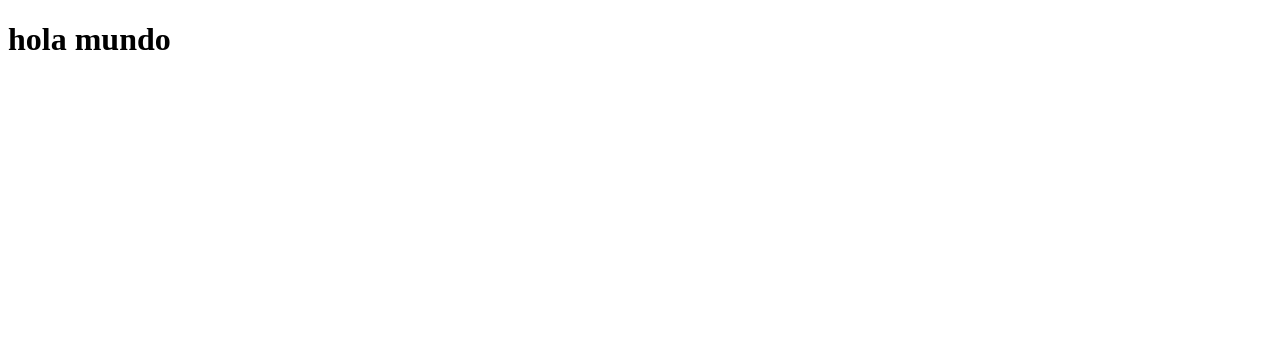
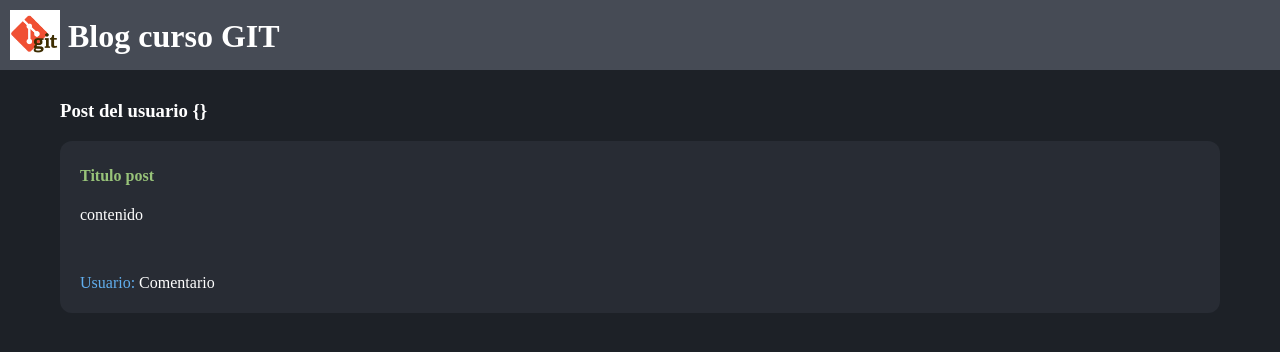
Before and after one commit to ItalicDev/prueba21, a plain HTML site: page index.html in a window 1280 px wide. Drawn offline with Linux system fonts and the light colour scheme.

Commit message:
Cambios 212

```diff
--- a/index.html
+++ b/index.html
@@ -8,6 +8,22 @@
     <link rel="stylesheet" href="style.css">
 </head>
 <body>
-    <h1>hola mundo</h1>
+    <div class="bar">
+        <img class="logo" src="img/git.png" alt="">
+        <h1>Blog curso GIT</h1>
+    </div>
+
+
+    <!-- Parte para el back-->
+    <div class="container" id="content">
+        <h3>Post del usuario {}</h3>
+        <div class="post">
+            <h4>Titulo post</h4>
+            <p>contenido</p>
+            <br>
+            <p><span>Usuario: </span>Comentario</p>
+        </div>
+    </div>
+
 </body>
 </html>
--- a/style.css
+++ b/style.css
@@ -0,0 +1,41 @@
+body {
+    background-color: #1d2127;
+    color: #fff;
+    padding: 0;
+    margin: 0;
+}
+
+h1 {
+    margin: 0 0 0 8px;
+    padding-top: 8px;
+}
+
+.bar {
+    background-color: #464b55;
+    padding: 10px;
+    display: flex;
+}
+
+.logo {
+    width: 50px;
+    height: 50px;
+}
+
+.container {
+    margin-top: 30px;
+    padding: 0 60px 0 60px;
+}
+
+.post {
+    background-color: #282c34;
+    margin-bottom: 15px;
+    padding: 5px 20px 5px 20px;
+    border-radius: 12px;
+}
+
+.post h4 {
+    color: #98c379
+}
+.post span {
+    color: #61afef
+}
```
Also changed, not shown: img/git.png (added).
